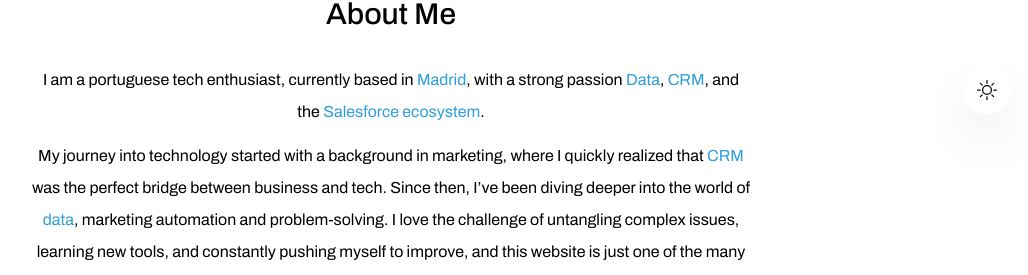
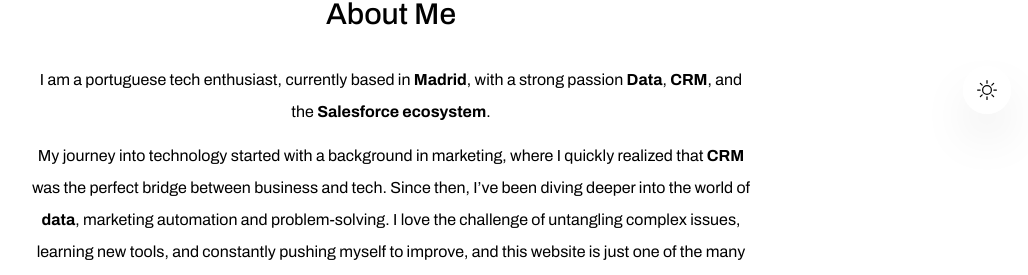
Before and after one commit to danysalgueiro80/portfolio-website, a Next.js app: page / in a window 1280 px wide. Shown: the part 666-941 px from the top of the page, without its empty margins (249-1277 px from the left). Built offline with nearby package versions, Linux system fonts and the light colour scheme; no server answers.

Commit message:
style: revert About Me highlights to bold instead of color

```diff
--- a/components/about.tsx
+++ b/components/about.tsx
@@ -20,10 +20,10 @@
       <SectionHeading>About me</SectionHeading>
       <p className="mb-3">
       I am a portuguese tech enthusiast, currently based in{" "}
-      <span className="text-[#2D9EDB]">Madrid</span>, with a strong passion <span className="text-[#2D9EDB]">Data</span>, <span className="text-[#2D9EDB]">CRM</span>, and the <span className="text-[#2D9EDB]">Salesforce ecosystem</span>.
+      <b>Madrid</b>, with a strong passion <b>Data</b>, <b>CRM</b>, and the <b>Salesforce ecosystem</b>.
       </p>
       <p className="mb-3">
-      My journey into technology started with a background in marketing, where I quickly realized that <span className="text-[#2D9EDB]">CRM</span> was the perfect bridge between business and tech. Since then, I’ve been diving deeper into the world of <span className="text-[#2D9EDB]">data</span>, marketing automation and problem-solving. I love the challenge of untangling complex issues, learning new tools, and constantly pushing myself to improve, and this website is just one of the many projects where I get to explore new technologies and skills.
+      My journey into technology started with a background in marketing, where I quickly realized that <b>CRM</b> was the perfect bridge between business and tech. Since then, I’ve been diving deeper into the world of <b>data</b>, marketing automation and problem-solving. I love the challenge of untangling complex issues, learning new tools, and constantly pushing myself to improve, and this website is just one of the many projects where I get to explore new technologies and skills.
       </p>
       <p className="mb-3">
       When it’s time to relax, you’ll probably find me playing video games, reading, or just enjoying some downtime with family and friends.
```
